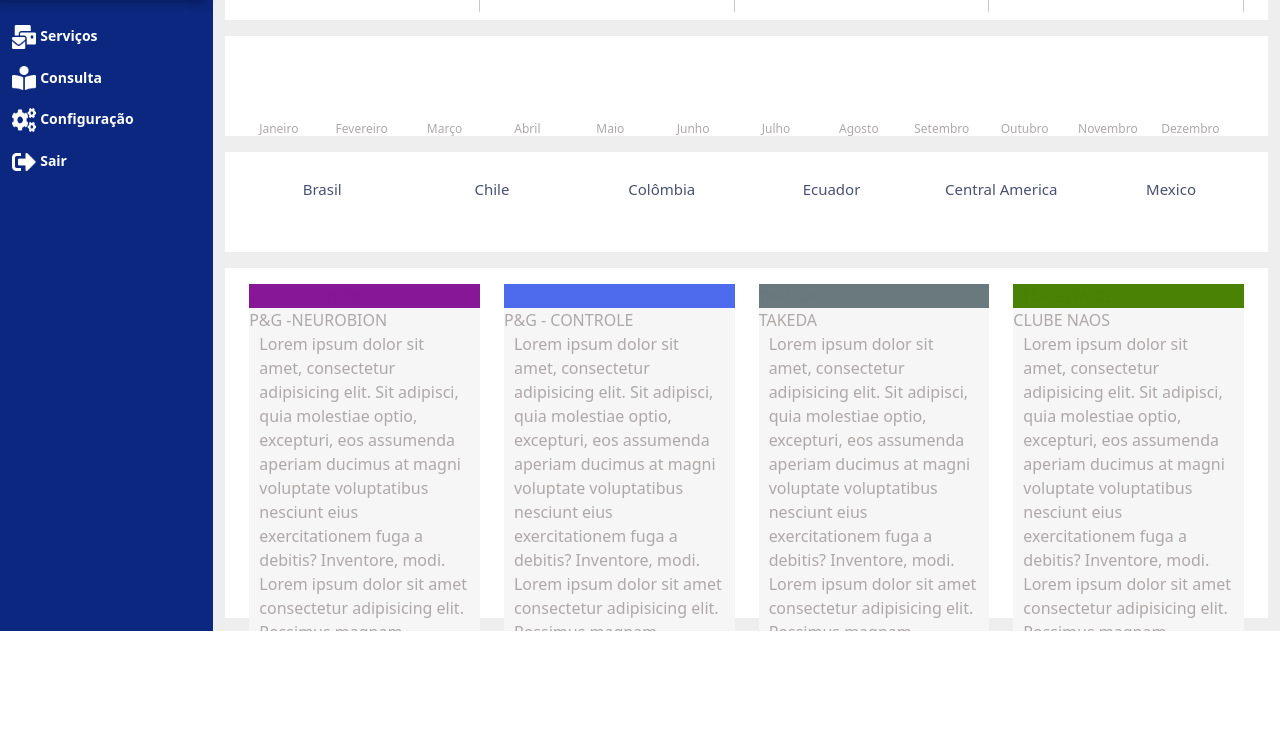
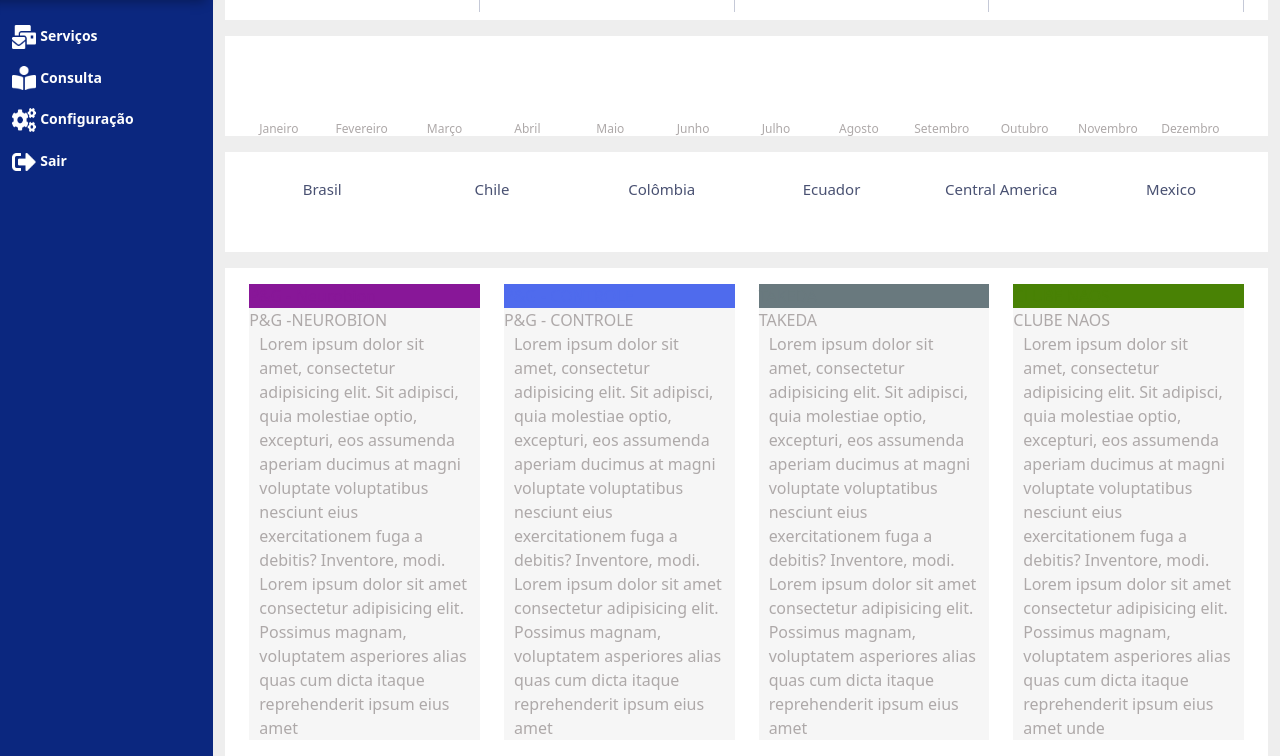
Before and after one commit to FernandoVenuto/Nespera-3.0, a PHP site: page / in a window 1280 px wide. Shown: the part 181-937 px from the top of the page. Before the commit the page ends 812 px from the top, so only its background shows below. Run offline with PHP 8.4, Linux system fonts and the light colour scheme.

Commit message:
New
Faltam mexer em algumas coisas.

Menu e ajustar o height

```diff
--- a/css/style.css
+++ b/css/style.css
@@ -2,7 +2,6 @@
 
 html {
   overflow-x: hidden;
-  overflow-y:hidden;
   max-width: 100vw;
 }
 
--- a/index.php
+++ b/index.php
@@ -11,7 +11,7 @@
 </head>
 
 <body>
-    <div class="container-fluid dashboard">
+    <div class="container-fluid dashboard h100">
         <div class="row dashboard-dashboard">
             <div class="col-sm-2 col-md-2 col-lg-2 col-xxl-2 pt-4 dashboard-menu-bg dashboard text-center dashboard-shadow">
                 <img src="imagens/userwhite.png" alt="" class="dashboard">
@@ -29,7 +29,7 @@
             </div>
         </div>
         <div class="row dashboard">
-            <nav class="pt-3 d-none d-md-block col-md-2 col-lg-2 col- col-xxl-2 dashboard-menu-bg sidebar dashboard" style="height: 79vh">
+            <nav class="pt-3 d-none d-md-block col-md-2 col-lg-2 col-xxl-2 dashboard-menu-bg sidebar dashboard">
                 <div class="sidebar-sticky dashboard">
                     <ul class="nav flex-column dashboard">
                         <li class="nav-item dashboard">
@@ -60,7 +60,7 @@
                 </div>
             </nav>
             <!--right-->
-            <div class="dashboard  col-md-10 col-lg-10 col-xxl-10 dashboard-bg2">
+            <div class="dashboard  col-md-10 col-lg-10 col-xxl-10 dashboard-bg2 h-100">
                 <!--Box 1-->
                 <div class="container dashboard-box mt-3">
                     <div class=" row dashboard">
@@ -145,14 +145,14 @@
                     </div>
                 </div>
                 <!--Box 4-->
-                <div class="container dashboard-box4 mt-3">
+                <div class="container dashboard-box4 mt-3 h-100">
                     <div class=" row dashboard4 pt-3">
                         <div class="col-3 d-inline-block">
                             <div class="pG-box col-12">
                                 <div style="background-color: #881798; color:#881798;">
                                     P&G - Neurobion
                                 </div>
-                                <div style="background-color: #f6f6f6; height:100%">
+                                <div style="background-color: #f6f6f6; ">
                                     P&G -NEUROBION
                                     <p style="padding: 0px 10px;">Lorem ipsum dolor sit amet, consectetur adipisicing elit. Sit adipisci, quia molestiae optio, excepturi, eos assumenda aperiam ducimus at magni voluptate voluptatibus nesciunt eius exercitationem fuga a debitis? Inventore, modi. Lorem ipsum dolor sit amet consectetur adipisicing elit. Possimus magnam, voluptatem asperiores alias quas cum dicta itaque reprehenderit ipsum eius amet</p>
                                 </div>
@@ -163,7 +163,7 @@
                                 <div style="background-color: #4f6bed; color:#4f6bed;">
                                     P&G - CONTROLE
                                 </div>
-                                <div style="background-color: #f6f6f6; height:100%">P&G - CONTROLE
+                                <div style="background-color: #f6f6f6; ">P&G - CONTROLE
                                     <p style="padding: 0px 10px;">Lorem ipsum dolor sit amet, consectetur adipisicing elit. Sit adipisci, quia molestiae optio, excepturi, eos assumenda aperiam ducimus at magni voluptate voluptatibus nesciunt eius exercitationem fuga a debitis? Inventore, modi. Lorem ipsum dolor sit amet consectetur adipisicing elit. Possimus magnam, voluptatem asperiores alias quas cum dicta itaque reprehenderit ipsum eius amet</p>
                                 </div>
                             </div>
@@ -173,7 +173,7 @@
                                 <div style="background-color: #69797e; color:#69797e;">
                                     TAKEDA
                                 </div>
-                                <div style="background-color: #f6f6f6; height:100%">TAKEDA
+                                <div style="background-color: #f6f6f6; ">TAKEDA
                                     <p style="padding: 0px 10px;">Lorem ipsum dolor sit amet, consectetur adipisicing elit. Sit adipisci, quia molestiae optio, excepturi, eos assumenda aperiam ducimus at magni voluptate voluptatibus nesciunt eius exercitationem fuga a debitis? Inventore, modi. Lorem ipsum dolor sit amet consectetur adipisicing elit. Possimus magnam, voluptatem asperiores alias quas cum dicta itaque reprehenderit ipsum eius amet</p>
                                 </div>
                             </div>
@@ -183,7 +183,7 @@
                                 <div style="background-color: #498205; color:#498205;">
                                     CLUBE NAOS
                                 </div>
-                                <div style="background-color: #f6f6f6; height:100%">CLUBE NAOS
+                                <div style="background-color: #f6f6f6; ">CLUBE NAOS
                                     <p style="padding: 0px 10px;">Lorem ipsum dolor sit amet, consectetur adipisicing elit. Sit adipisci, quia molestiae optio, excepturi, eos assumenda aperiam ducimus at magni voluptate voluptatibus nesciunt eius exercitationem fuga a debitis? Inventore, modi. Lorem ipsum dolor sit amet consectetur adipisicing elit. Possimus magnam, voluptatem asperiores alias quas cum dicta itaque reprehenderit ipsum eius amet unde </p>
                                 </div>
                             </div>
```
